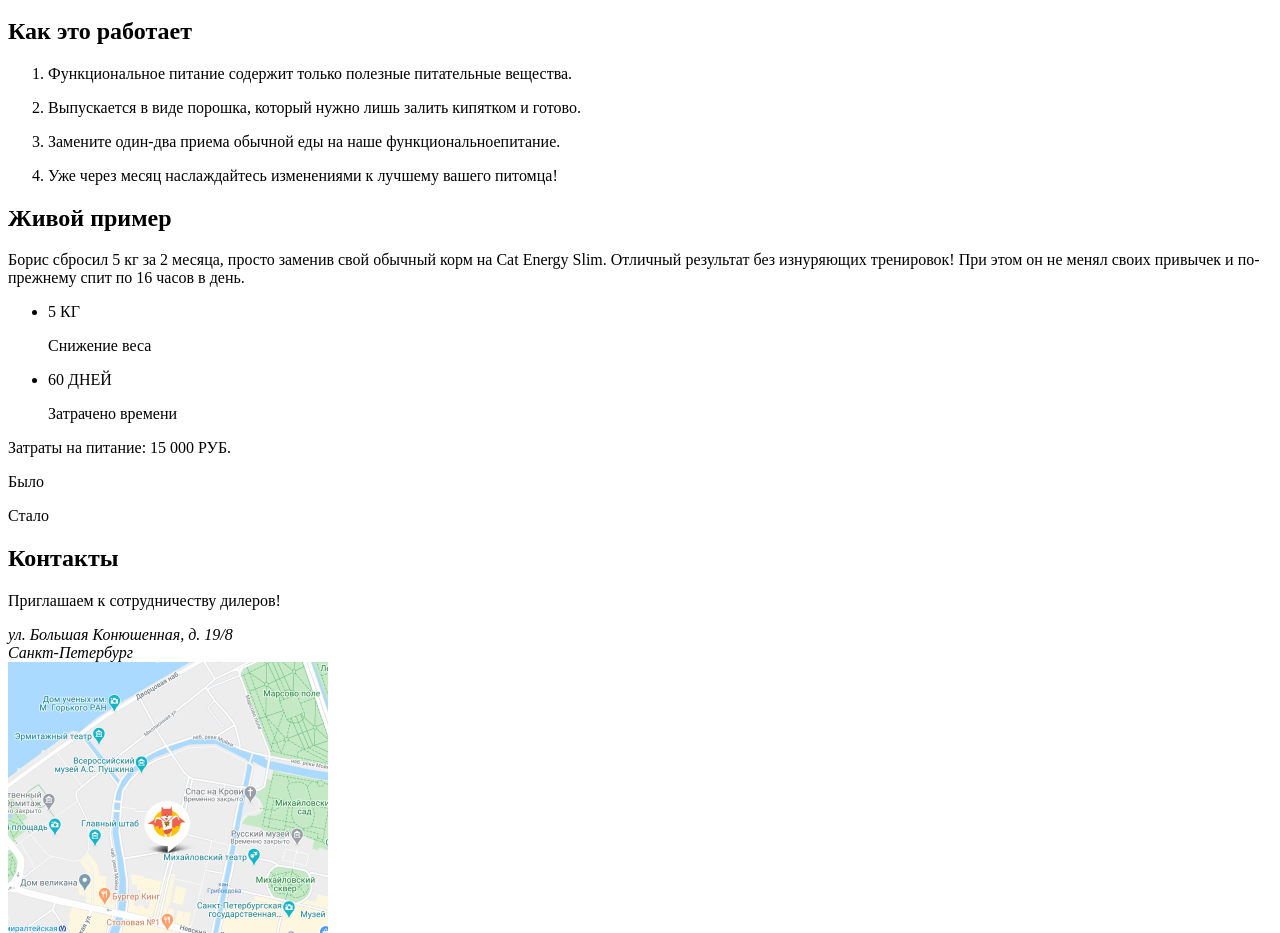
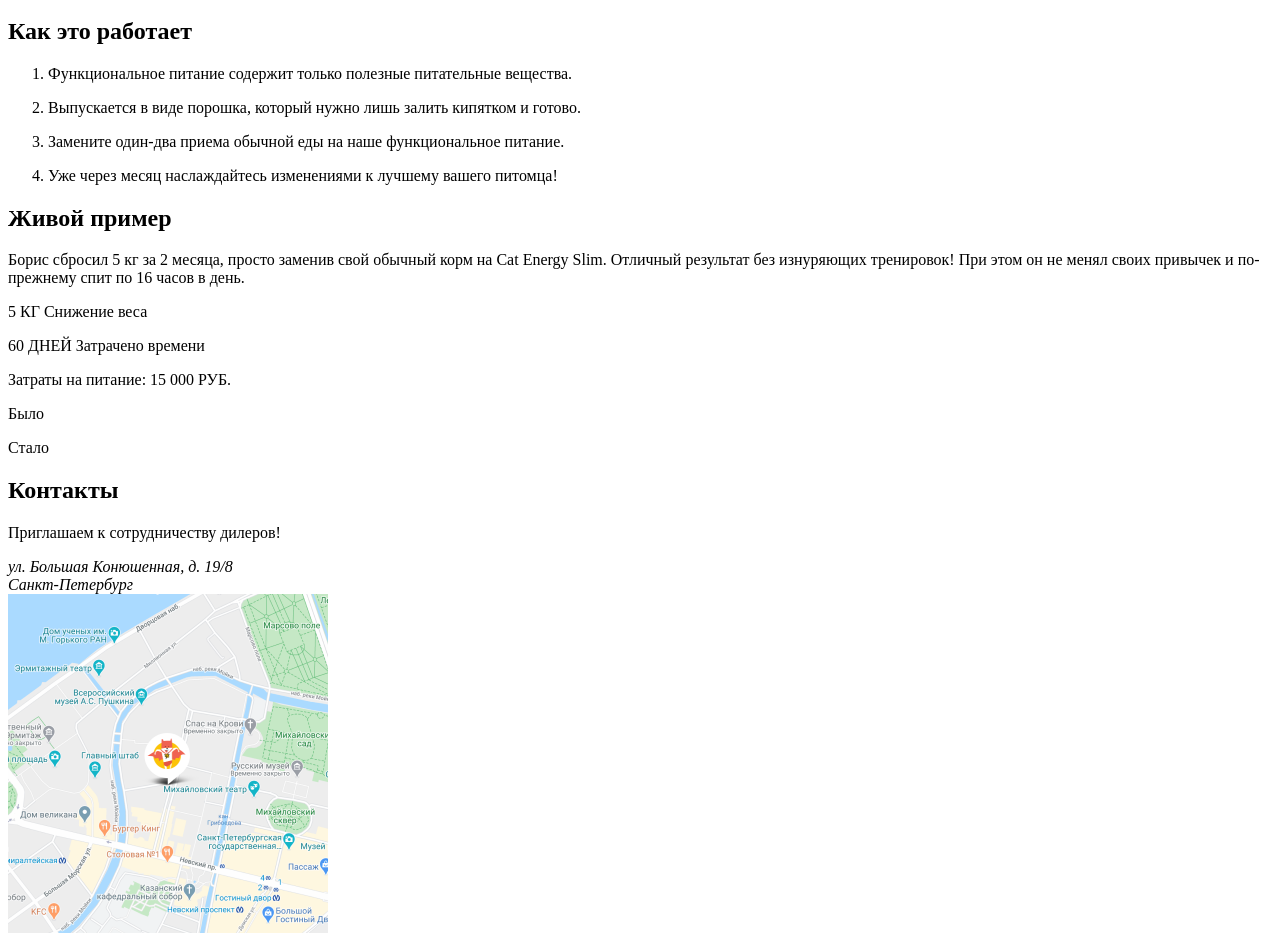
Before and after one commit to BruTyler/1094899-cat-energy-22, a website: page source/index.html in a window 1280 px wide. Shown: the part 840-1773 px from the top of the page. Drawn offline with Linux system fonts and the light colour scheme.

Commit message:
список результатов преобразован в абзацы

```diff
--- a/source/index.html
+++ b/source/index.html
@@ -89,7 +89,7 @@
       </li>
       <li class="workflow__item">
         <p class="workflow__step workflow__step--action">
-          Замените один-два приема обычной еды на наше функциональноепитание.
+          Замените один-два приема обычной еды на наше функциональное питание.
         </p>
       </li>
       <li class="workflow__item">
@@ -109,16 +109,14 @@
     </p>
 
     <div class="example__result result">
-      <ul class="result__list">
-        <li class="result__item">
-          <p class="result__value">5 КГ</p>
-          <p class="result__description">Снижение веса</p>
-        </li>
-        <li class="result__item">
-          <p class="result__value">60 ДНЕЙ</p>
-          <p class="result__description">Затрачено времени</p>
-        </li>
-      </ul>
+      <p class="result__item">
+        <span class="result__value">5 КГ</span>
+        <span class="result__description">Снижение веса</span>
+      </p>
+      <p class="result__item">
+        <span class="result__value">60 ДНЕЙ</span>
+        <span class="result__description">Затрачено времени</span>
+      </p>
     </div>
 
     <p class="example__cost">Затраты на питание: 15 000 РУБ. </p>
@@ -177,7 +175,7 @@
     <defs>
       <symbol id="link-arrow" viewBox="0 0 32 12" xmlns="http://www.w3.org/2000/svg">
         <line y1="6" x2="18" y2="6" stroke="black" stroke-width="2" />
-        <path d="M24 6L17.25 11.1962L17.25 0.803848L24 6Z"/>
+        <path d="M24 6L17.25 11.1962L17.25 0.803848L24 6Z" />
       </symbol>
       <symbol id="logo-academy" viewBox="0 0 115 41" xmlns="http://www.w3.org/2000/svg">
         <path
```
